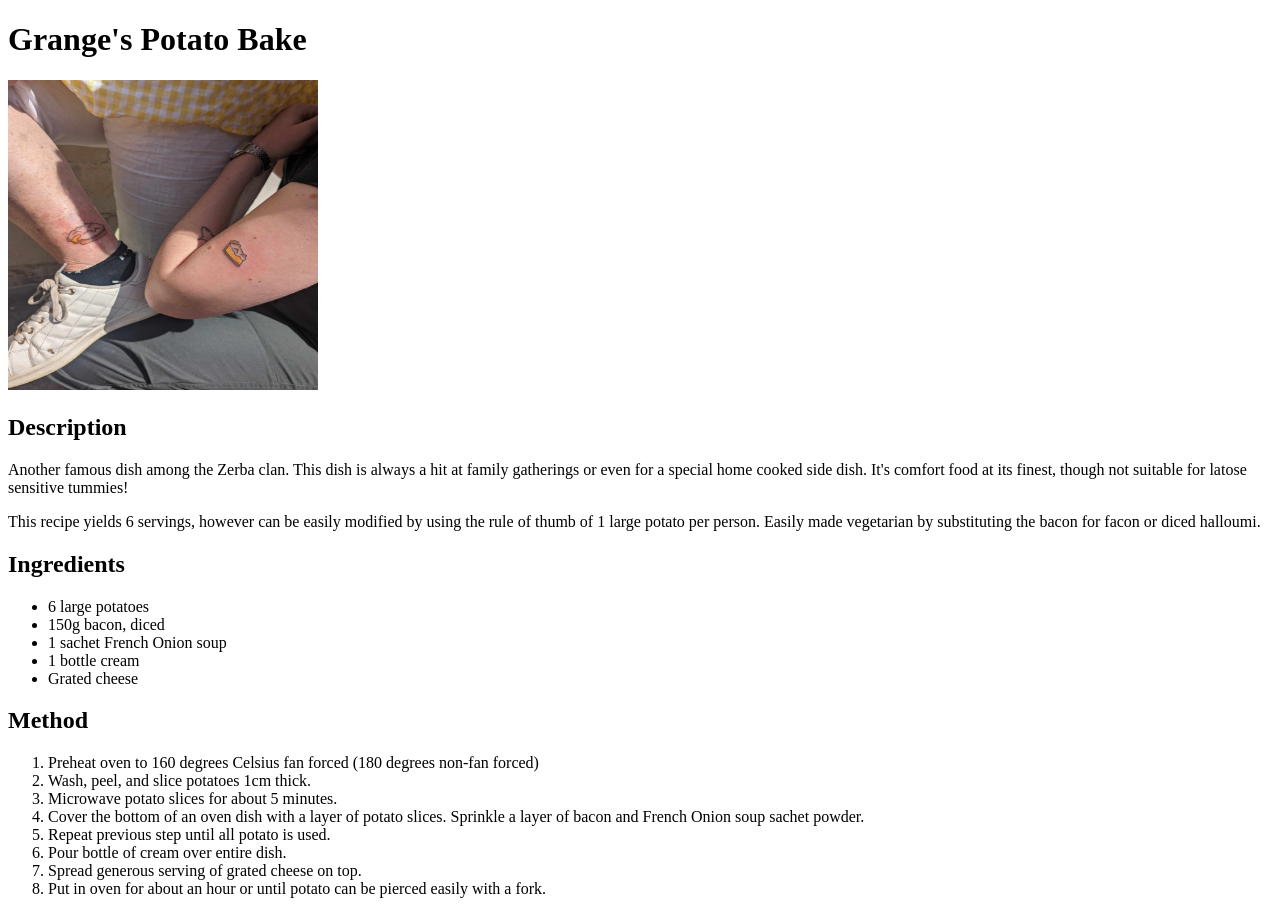
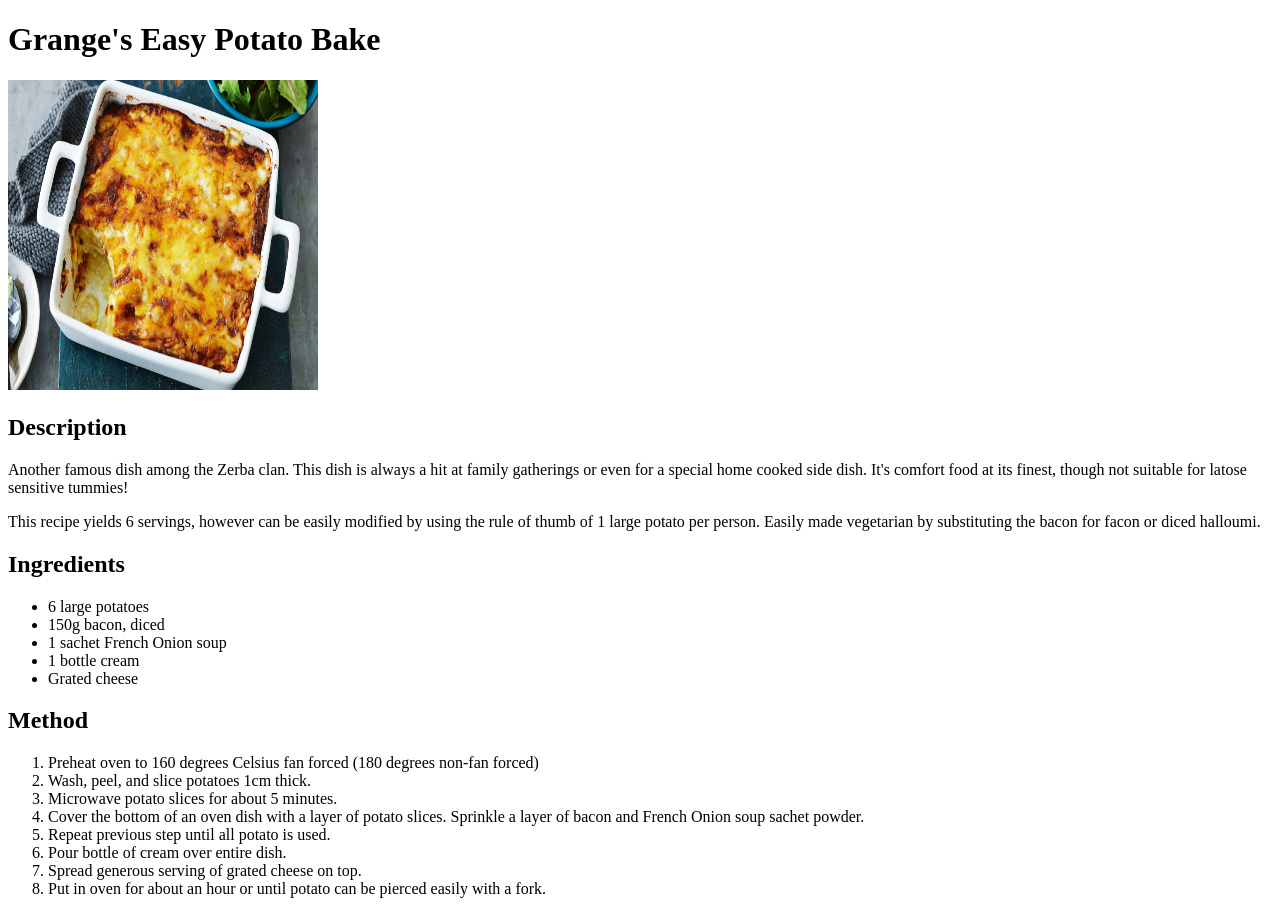
Before and after one commit to tianenaomi/odin-recipes, a plain HTML site: page recipes/potato-bake.html in a window 1280 px wide. Drawn offline with Linux system fonts and the light colour scheme.

Commit message:
Correct photo used for potato bake page

```diff
--- a/recipes/potato-bake.html
+++ b/recipes/potato-bake.html
@@ -6,8 +6,8 @@
     <title>Grange's Easy Potato Bake</title>
 </head>
 <body>
-    <h1>Grange's Potato Bake</h1>
-    <img src="../img/lemon-meringue.jpg" alt="top view of cooked potato bake" height="310" width="310">
+    <h1>Grange's Easy Potato Bake</h1>
+    <img src="../img/potato-bake.jpg" alt="top view of cooked potato bake" height="310" width="310">
     <h2>Description</h2>
     <p>Another famous dish among the Zerba clan. This dish is always a hit at family gatherings or even for a special home cooked side dish. It's comfort food at its finest, though not suitable for latose sensitive tummies!</p>
     <p>This recipe yields 6 servings, however can be easily modified by using the rule of thumb of 1 large potato per person. Easily made vegetarian by substituting the bacon for facon or diced halloumi.</p>
```
